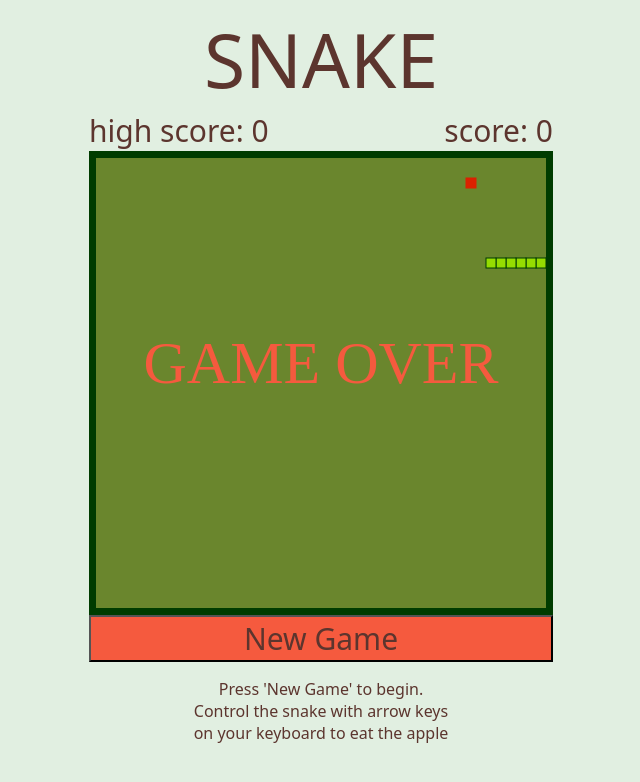
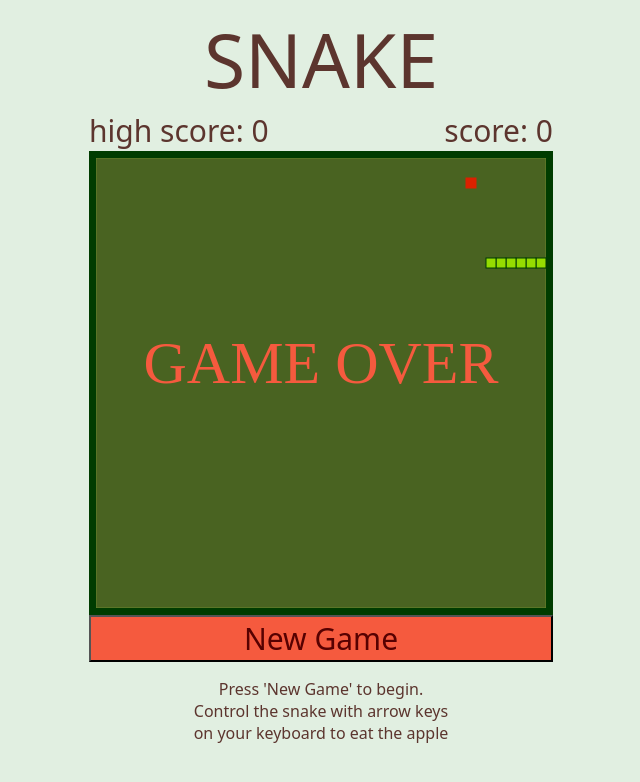
Before and after one commit to lo-f/Project-1-planning, a plain HTML site: page index.html in a window 1280 px wide. Both pictures are taken after a click on the button "New Game". Shown: the whole page, without its empty margins (319-959 px from the left). Drawn offline with Linux system fonts and the light colour scheme; a web font is replaced by a local one.

Commit message:
created README

```diff
--- a/JS/game.js
+++ b/JS/game.js
@@ -1,11 +1,11 @@
 /* -------------------------------- CONSTANT -------------------------------- */
 
-const canvas = document.getElementById("gameArea")
+const canvas = document.getElementById("gameArea");
 const ctx = gameArea.getContext("2d");
 let dx = 10;
 let dy = 0;
 let changingDirection = false;
-let snake = [
+let snakeParts = [
     {x:200, y:100},
     {x:190, y:100},
     {x:180, y:100},
@@ -23,19 +23,18 @@ let gameRunning = false;
 // Apple Randomizer
 function randomApple (min, max) {
     return Math.round((Math.random() * ((max-min)+min) / 10) * 10);
-}
+};
 
 // Make Apple---------
 function makeApple () {
     apple_x = randomApple(0, (canvas.width - 10)/10)*10;
     apple_y = randomApple(0, (canvas.height - 10)/10)*10;
-    snake.forEach((eatingApple) => {
+    snakeParts.forEach((eatingApple) => {
         const ateApple = eatingApple.x === apple_x && eatingApple.y === apple_y;
         if (ateApple)
             {makeApple();}
     });
-    console.log(apple_x, apple_y);
-}
+};
 makeApple();
 
 function drawApple (){
@@ -47,14 +46,14 @@ ctx.strokeRect(apple_x, apple_y, 10, 10);
 
 // Clear Snake ------------------
 function clearGameArea () {
-    ctx.fillStyle = `rgb(106, 134, 45)`;
+    ctx.fillStyle = `rgb(73, 99, 33)`;
     ctx.strokeStyle = `rgb(106, 134, 45)`;
     ctx.fillRect(0, 0, canvas.width, canvas.height);
     ctx.strokeRect(0, 0, canvas.width, canvas.height);
 }
 
 function drawSnake() {
-    snake.forEach(drawSnakeBody);
+    snakeParts.forEach(drawSnakeBody);
 }
 
 function drawSnakeBody (snakeBody) {
@@ -81,10 +80,10 @@ function updateHiScore () {
 }
 
 function checkIntersect () {
-    for (let i = 1; i < snake.length; i++) {
+    for (let i = 1; i < snakeParts.length; i++) {
         const selfIntersect =
-        snake[0].x === snake[i].x &&
-        snake[0].y === snake[i].y
+        snakeParts[0].x === snakeParts[i].x &&
+        snakeParts[0].y === snakeParts[i].y
         if (selfIntersect) {
             displayGameOver();
             return true;
@@ -93,11 +92,11 @@ function checkIntersect () {
         }
     };
 
-    if ((snake[0].x > canvas.width)
-        || (snake[0].x < 0)
-        || (snake[0].y > canvas.height - 10)
-        || (snake[0].y < 0)
-        || (snake[0].x > canvas.width - 10)) {
+    if ((snakeParts[0].x > canvas.width)
+        || (snakeParts[0].x < 0)
+        || (snakeParts[0].y > canvas.height - 10)
+        || (snakeParts[0].y < 0)
+        || (snakeParts[0].x > canvas.width - 10)) {
             displayGameOver();
         // console.log('lost');
         return true;
@@ -146,9 +145,9 @@ const scoreboardEl = document.querySelector('#scoreboard');
 
 // Snake Movement --------------------------
 function snakeMovement () {
-    const snakeHead = {x: snake[0].x + dx, y: snake[0].y + dy};
-    snake.unshift(snakeHead);
-    const ateApple = snake[0].x === apple_x && snake[0].y === apple_y;
+    const snakeHead = {x: snakeParts[0].x + dx, y: snakeParts[0].y + dy};
+    snakeParts.unshift(snakeHead);
+    const ateApple = snakeParts[0].x === apple_x && snakeParts[0].y === apple_y;
     const updateScore = () => {
     if (ateApple) {
         score += 7
@@ -160,10 +159,10 @@ function snakeMovement () {
         updateScore();
         console.log(score)
     } else {
-    snake.pop();}
+    snakeParts.pop();}
 }
 
-//Main Functions ----------------------------
+// MAIN FUNCTIONS ----------------------------
 function preGame () {
     clearGameArea();
     drawSnake();
@@ -185,7 +184,7 @@ function init () {
 function newGame () {
     dx = 10;
     dy = 0;
-    snake = [
+    snakeParts = [
         {x:200, y:100},
         {x:190, y:100},
         {x:180, y:100},
--- a/index.html
+++ b/index.html
@@ -16,7 +16,7 @@
         <div id="title">SNAKE</div>
         <div class="scores">
             <div id="hiscore">high score: 0</div>
-            <div id="scoreboard">score:</div>
+            <div id="scoreboard">score: 0</div>
         </div>
         <canvas id="gameArea" width="450" height="450"></canvas>
         <button id="newGame">New Game</button>
--- a/style.css
+++ b/style.css
@@ -7,7 +7,7 @@ body {
 }
 
 #gameArea {
-    background-position-x: rgb(106, 134, 45);
+    background-position-x: rgb(73, 99, 33);
     border: 7px solid rgb(0, 60, 0)
 }
 .content {
@@ -38,7 +38,7 @@ body {
 #newGame {
     font-family: "Coiny", system-ui;
     font-size: 30px;
-    color: rgb(92, 53, 46);
+    color: rgb(87, 1, 1);
     background-color: rgb(245, 90, 62)
 }
 p {
```
Also changed, not shown: README/image.png (added), 3 other files.
